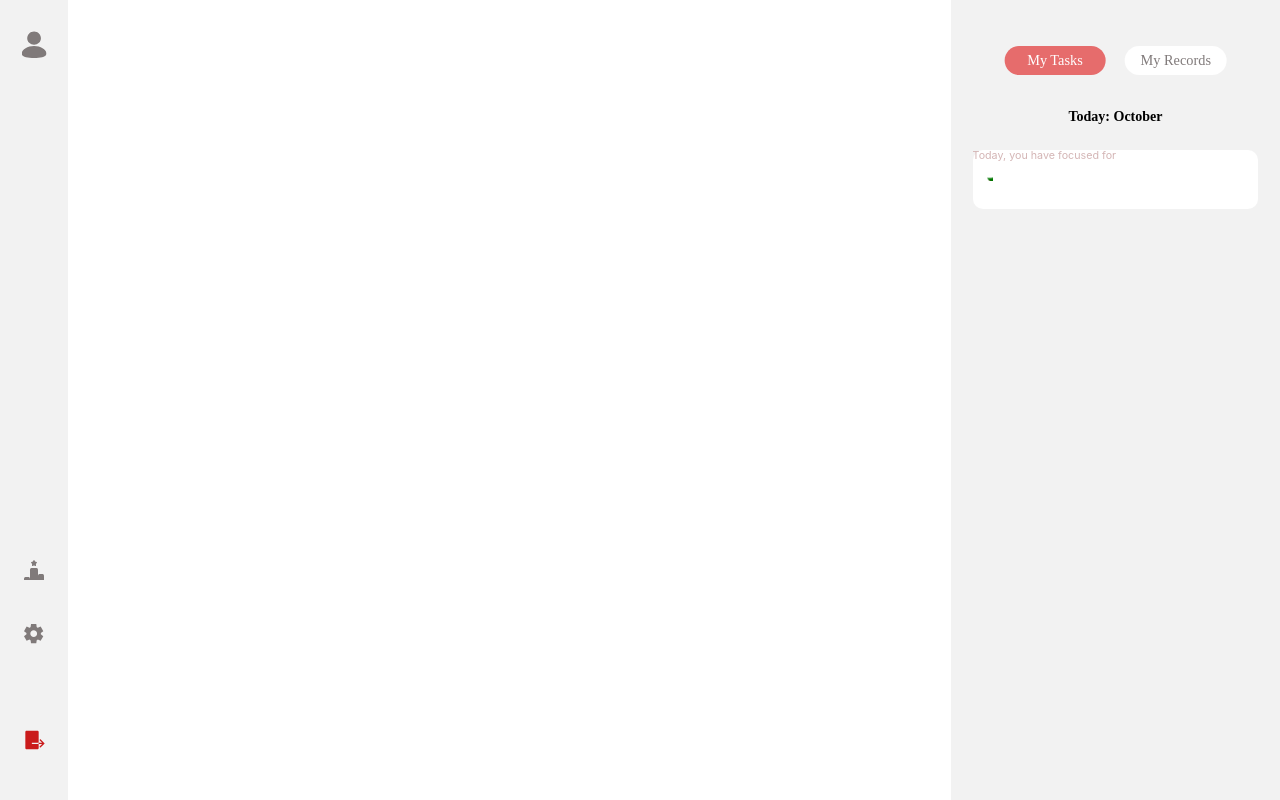
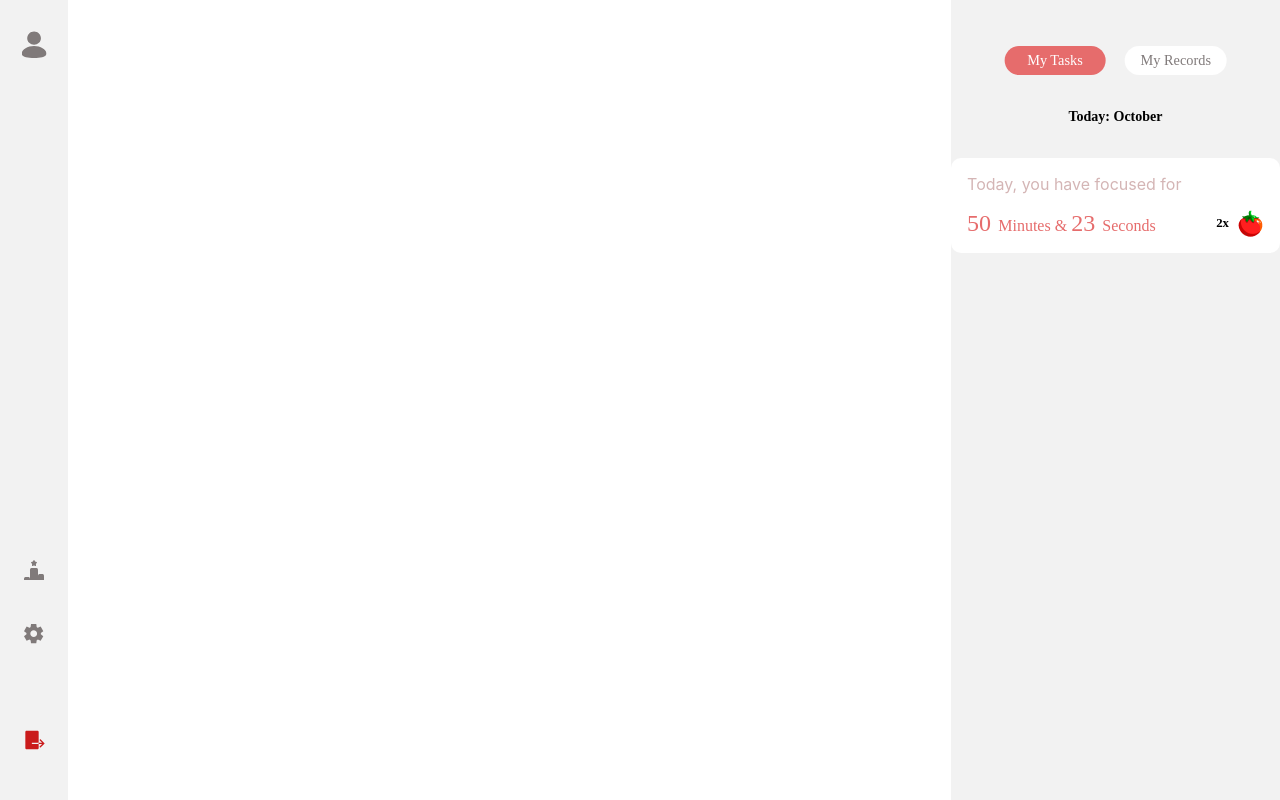
Before and after one commit to cyj8494/pomodoro, a React (Create React App) app: page / in a window 1280 px wide. Built offline with nearby package versions, Linux system fonts and the light colour scheme.

Commit message:
2023-10-09

```diff
--- a/src/App.css
+++ b/src/App.css
@@ -141,85 +141,89 @@
     text-align: center;
 }
 
-/* Rectangle 4252 */
-.todayFocus {
-    width: 22.34vw;
-    height: 7.35vh;
-    margin-left: 1.68vw;
-    margin-top: 3vh;
+.container {
+    position: relative;
+    max-width: 49vh;
+    margin: 0 auto;
+}
+
+/* Today's focus */
+
+.focus-box {
+    width: 100%;
+    min-height: 82px;
     background: #FFFFFF;
     border-radius: 10px;
-    position: relative;
+    margin-top: 2rem;
 }
 
 /* Record */
+
 .record {
     display: flex;
     flex-direction: column;
-    align-items: center;
-    padding: 0;
-    gap: 0.87vh;
-    width: 19.74vw;
-    height: 5.17vh;
-    top: 1.17vh;
-    left: 50%;
-    transform: translateX(-50%);
+    align-items: flex-start;
+    padding: 1rem;
+    gap: 1rem;
+    width: 100%;
+    box-sizing: border-box;
 }
 
-.recordText {
-    width: 17.52vw;
-    font-family: 'Inter';
-    font-style: normal;
-    font-weight: 400;
-    font-size: 1.34vh;
-    line-height: 1.61vh;
+.record-heading {
+    font-size: 1rem;
     color: #D4B5B5;
 }
 
-.recordDetails {
+.record-details {
     display: flex;
     flex-direction: row;
     justify-content: space-between;
     align-items: center;
-    gap: 6.3vw;
-    width: 19.74vw;
+    width: 100%;
 }
 
-.recordTime {
-    margin: 0 auto;
+.record-time .large-number {
     font-family: 'Outfit';
-    font-style: normal;
-    font-weight: 400;
-    font-size: 2.15vh;
-    line-height: 2.69vh;
+    font-weight: 500;
+    font-size: 1.5rem;
+    margin-right: 0.3em;
+}
+
+.record-time {
+    font-family: 'Outfit';
+    font-size: 1rem;
     color: #E66C6C;
 }
 
-.frame {
+.image-box {
     display: flex;
     flex-direction: row;
     justify-content: flex-end;
     align-items: center;
-    gap: 0.2vh;
-    width: 1.56vw;
-    height: 2.42vh;
-    position: relative;
+    gap: 0.5rem;
+    max-width: 100%;
 }
 
-.tomato {
-    width: 2vh;
-    height: 2vh;
-    background: url('./img/tomato.svg');
+.image {
+    width: 27px;
+    height: 27px;
+    background: url('./img/image 15.png');
+    max-width: 100%;
 }
 
-.multiplier {
+.times-two {
+    font-family: 'Outfit';
+    font-size: 0.8rem;
+    font-weight: bold;
+    color: #000000;
+    white-space: nowrap;
+}
+
+/* Sound controls */
+.soundBar {
     position: absolute;
-    font-family: 'Outfit';
-    font-style: normal;
-    font-weight: 400;
-    font-size: 1.16vh;
-    line-height: 1.43vh;
-    color: #000000;
-    right: 9.86vw;
-    top: 0.65vh;
+    width: 3.375vw;  /* Assuming a viewport width of 1440px */
+    height: 23.333vh;  /* Assuming a viewport height of 1440px */
+    left: 79.93vw;
+    top: 6.38vh;
 }
--- a/src/App.js
+++ b/src/App.js
@@ -24,23 +24,41 @@ function App() {
                   <img src={vector} alt="vector" />
               </div>
           </div>
+
+          <div className="soundBar">
+
+          </div>
+
           <div className="rightPanel">
               <div className="sidePanelPick">
                   <div className="myTasksButton">My Tasks</div>
                   <div className="myRecordButton">My Records</div>
               </div>
               <div className="dateText">Today: October</div>
-              <div className="todayFocus">
-                  <div className="">
-                      <div className="recordText">Today, you have focused for</div>
-                      <div className="recordDetails"></div>
-                      <div className="recordTime"></div>
-                      <div className="frame">
-                          <div className="tomato"></div>
-                          <div className="multiplier"></div>
+
+              <div className="container">
+
+                  <div className="focus-box">
+                      <div className="record">
+                          <div className="record-heading">
+                              Today, you have focused for
+                          </div>
+                          <div className="record-details">
+                              <div className="record-time">
+                                  <span className="large-number">50</span>
+                                  Minutes &&nbsp;
+                                  <span className="large-number">23</span>
+                                  Seconds
+                              </div>
+                              <div className="image-box">
+                                  <div className="times-two">2x</div>
+                                  <div className="image"></div>
+                              </div>
+                          </div>
                       </div>
+                  </div>
 
-                  </div>
+
               </div>
           </div>
       </div>
```
Also changed, not shown: src/img/image 15.png (added).
